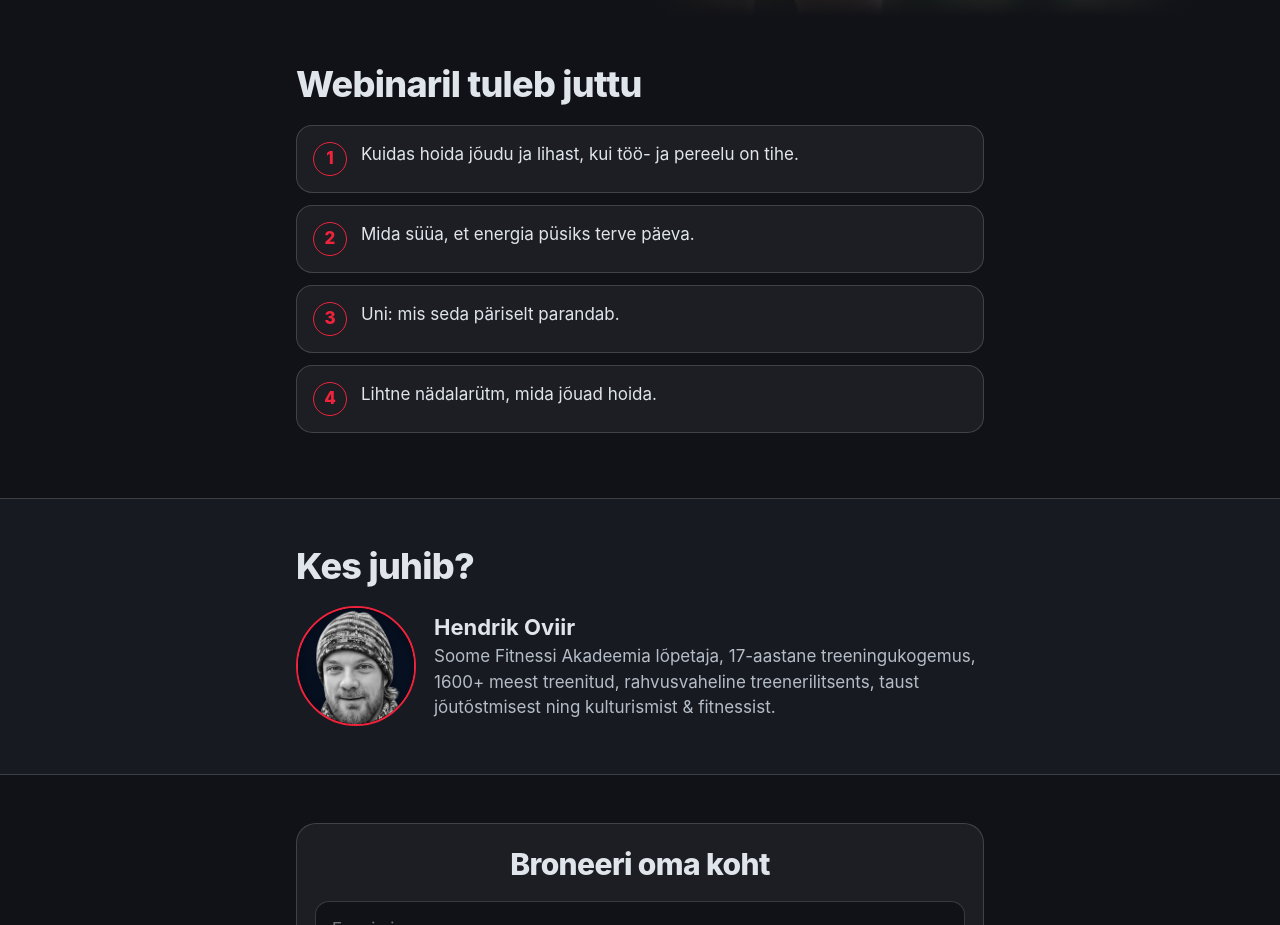
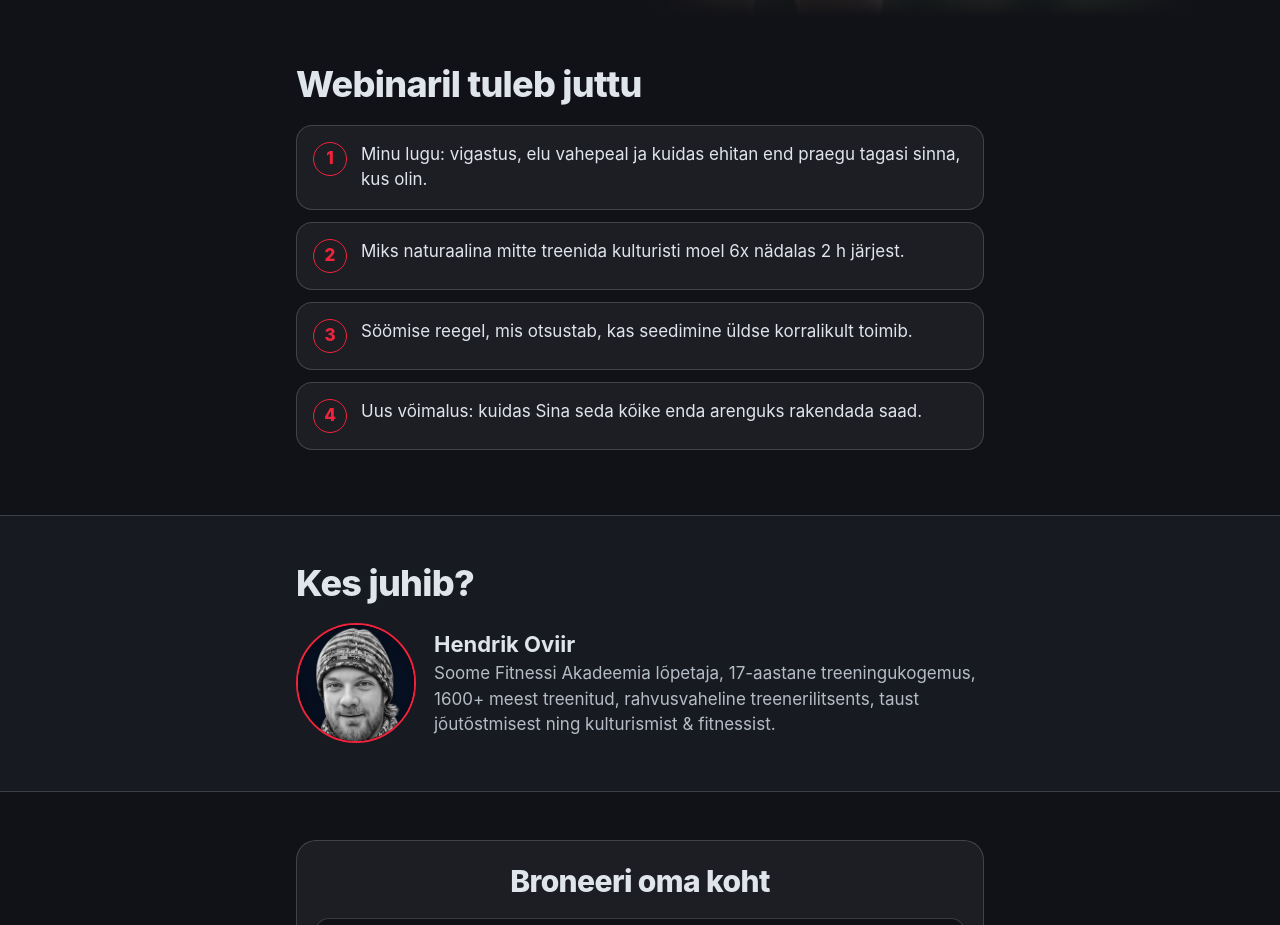
Before and after one commit to HendrikOviir/hendrikoviir.com, a plain HTML site: page mehed-webinar/index.html in a window 1280 px wide. Shown: the part 840-1765 px from the top of the page. Drawn offline with Linux system fonts and the light colour scheme; grey boxes are pictures that could not be loaded.

Commit message:
mehed-webinar: new talk points
Co-Authored-By: Claude Opus 5.5 <noreply@anthropic.com>

```diff
--- a/mehed-webinar/index.html
+++ b/mehed-webinar/index.html
@@ -1,5 +1,5 @@
 <!doctype html>
-<html lang="et" data-theme="dark"><head><meta charset="utf-8"><meta name="robots" content="noindex"><meta name="viewport" content="width=device-width,initial-scale=1,viewport-fit=cover"><meta name="color-scheme" content="dark light"><meta name="theme-color" content="#111217">
+<html lang="et" data-theme="dark"><head><meta name="robots" content="noindex"><meta charset="utf-8"><meta name="robots" content="noindex"><meta name="viewport" content="width=device-width,initial-scale=1,viewport-fit=cover"><meta name="color-scheme" content="dark light"><meta name="theme-color" content="#111217">
 <title>Meeste tervis · tasuta live webinar 27.11</title>
 <meta name="description" content="Meeste tervis: jõud, energia, uni. Tasuta live webinar Zoomis, reede 27.11 kell 19:00.">
 <link rel="stylesheet" href="joux.css"></head><body>
@@ -12,10 +12,10 @@
 <div><a class="btn" href="#card">Registreerun TASUTA webinarile</a></div>
 </div></header>
 <section><div class="wrap"><h2>Webinaril tuleb juttu</h2><ol class="steps">
-<li>Kuidas hoida jõudu ja lihast, kui töö- ja pereelu on tihe.</li>
-<li>Mida süüa, et energia püsiks terve päeva.</li>
-<li>Uni: mis seda päriselt parandab.</li>
-<li>Lihtne nädalarütm, mida jõuad hoida.</li>
+<li>Minu lugu: vigastus, elu vahepeal ja kuidas ehitan end praegu tagasi sinna, kus olin.</li>
+<li>Miks naturaalina mitte treenida kulturisti moel 6x nädalas 2 h järjest.</li>
+<li>Söömise reegel, mis otsustab, kas seedimine üldse korralikult toimib.</li>
+<li>Uus võimalus: kuidas Sina seda kõike enda arenguks rakendada saad.</li>
 </ol></div></section>
 <section class="alt"><div class="wrap"><h2>Kes juhib?</h2><div class="host"><img src="hendrik-bw.png" alt="Hendrik Oviir" width="120" height="120"><div><b>Hendrik Oviir</b><span>Soome Fitnessi Akadeemia lõpetaja, 17-aastane treeningukogemus, 1600+ meest treenitud, rahvusvaheline treenerilitsents, taust jõutõstmisest ning kulturismist &amp; fitnessist.</span></div></div></div></section>
 <section><div class="wrap"><div class="card" id="card"><h2>Broneeri oma koht</h2>
```
Also changed, not shown: mehed-webinar/aitah.html (+1 -1 lines), mehed-webinar/kordus.html (+1 -1 lines), mehed-webinar/pakkumine-naised.html (+1 -1 lines), mehed-webinar/pakkumine.html (+1 -1 lines).
